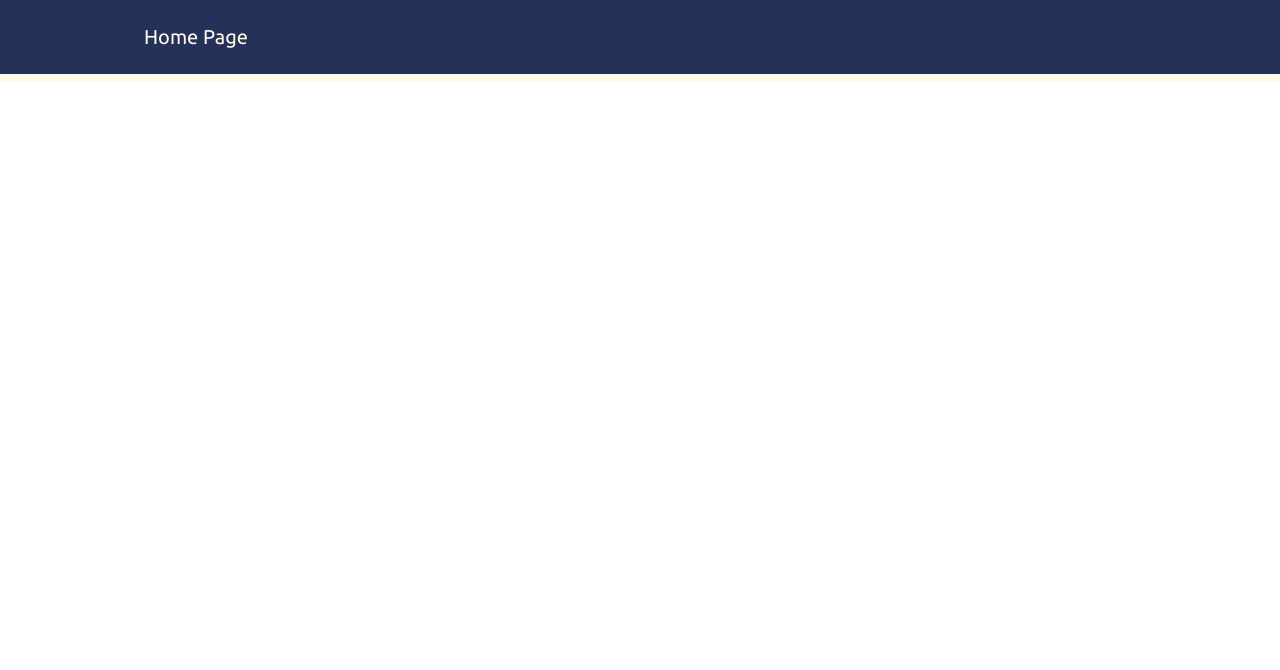
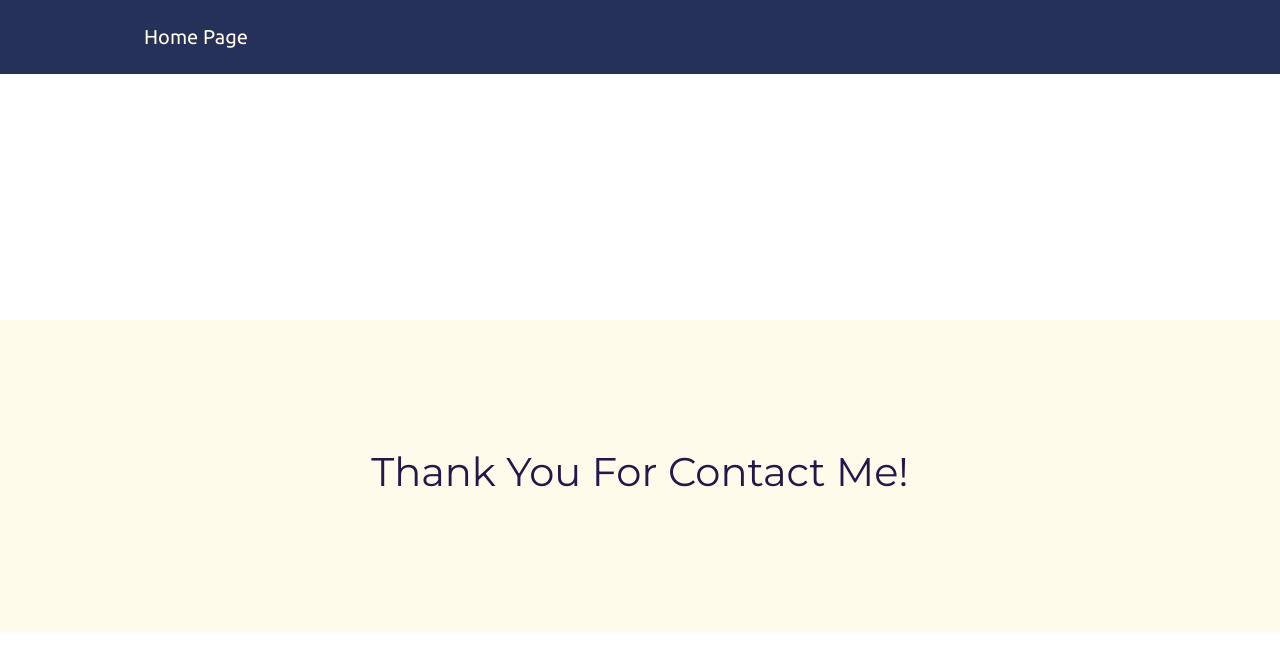
Before and after one commit to ElzbietaSkrzypek/thanks-for-contact, a plain HTML site: page index.html in a window 1280 px wide. Drawn offline with nearby package versions, Linux system fonts and the light colour scheme.

Commit message:
Update styles.css

```diff
--- a/css/styles.css
+++ b/css/styles.css
@@ -88,8 +88,8 @@ a:hover {
 
 .top-container {
   width: 100%;
-  padding-bottom: 2%;
-  margin-bottom: 5%;
+  padding: 10%;
+  margin-top: 25%;
   background-color: #FFFBEB;
 }
 
```
